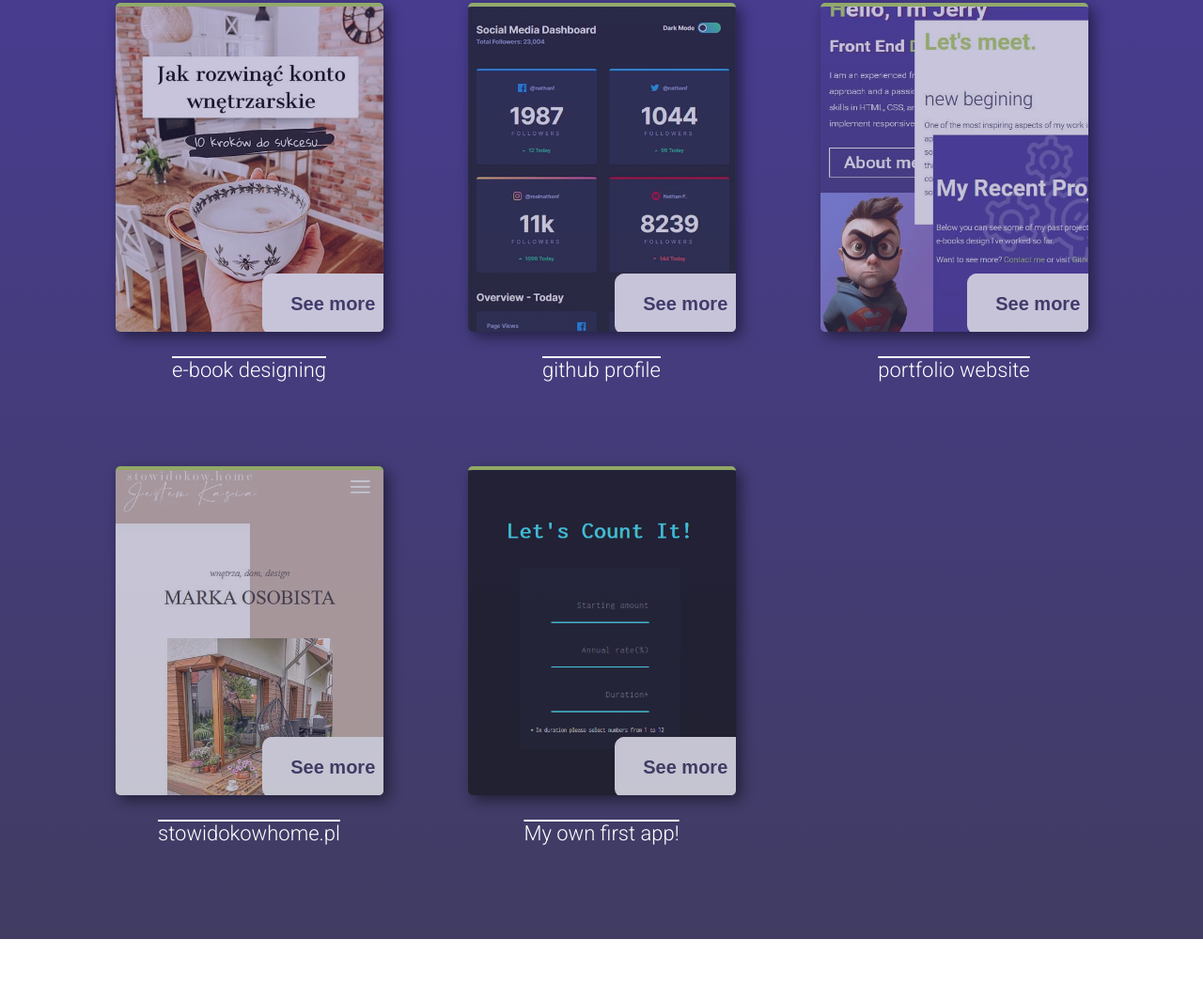
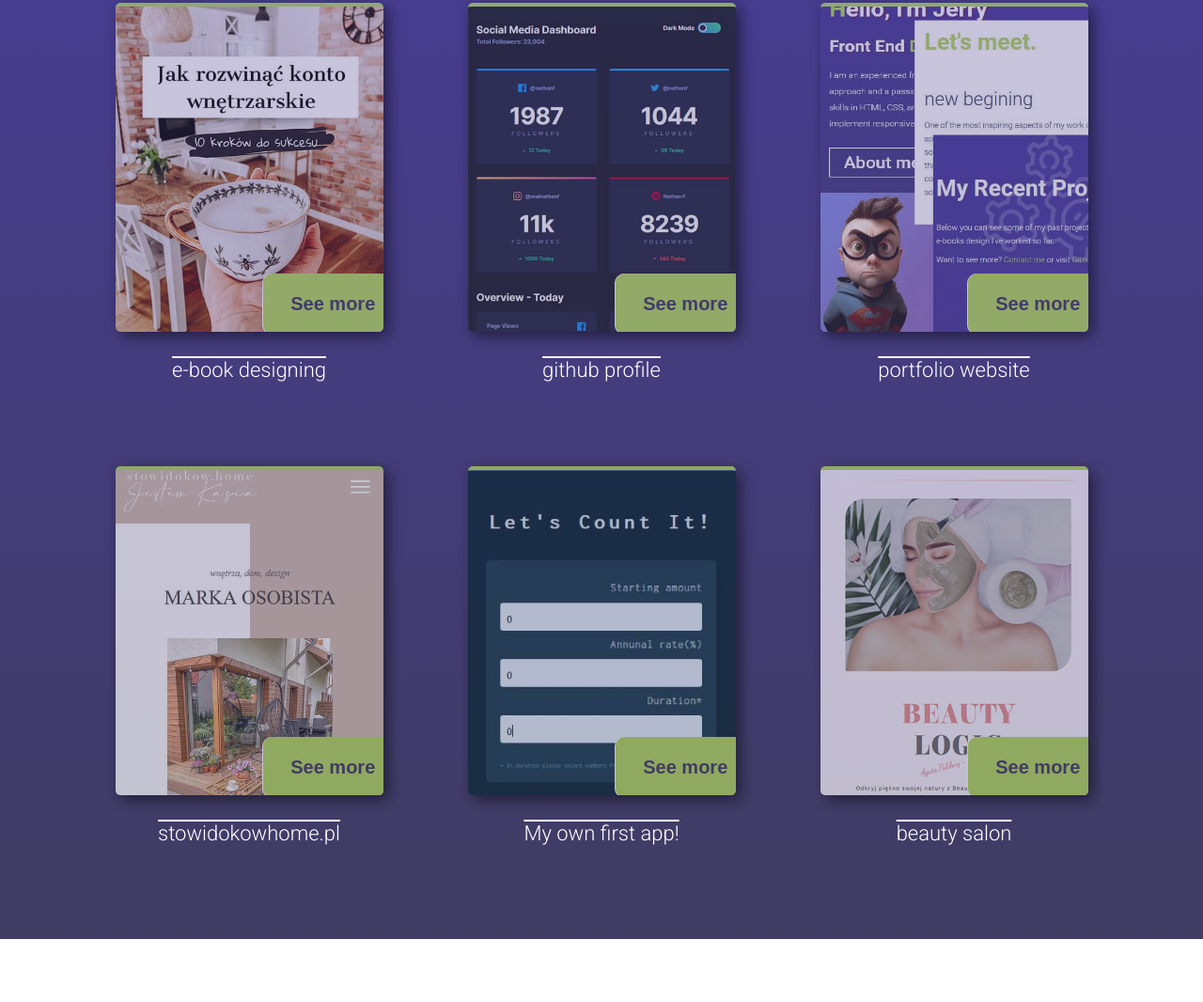
Before and after one commit to JerryWski/Portfolio-Site, a website: page index.html in a window 1280 px wide. Shown: the part 1805-2871 px from the top of the page at 94% size. Drawn offline with Linux system fonts and the light colour scheme.

Commit message:
adding new project and changes for styling

```diff
--- a/index.html
+++ b/index.html
@@ -255,6 +255,7 @@
                 >stowidokowhome.pl</a
               >
             </div>
+
             <div class="card-wrapper hide">
               <div class="card five">
                 <button class="card__button">See more</button>
@@ -272,6 +273,24 @@
                 >My own first app!</a
               >
             </div>
+
+            <div class="card-wrapper hide">
+              <div class="card six">
+                <button class="card__button">See more</button>
+                <div class="card__info">
+                  <div class="card-title">Website for a beauty salon</div>
+                  <div class="card-text">
+                    Working with a strongly growing beauty salon in my hometown
+                  </div>
+                </div>
+              </div>
+              <a
+                href="https://jerrywski.github.io/Project-A.G.A/"
+                class="card-link"
+                >beauty salon</a
+              >
+            </div>
+
           </div>
         </div>
       </section>
--- a/src/sass/components/projects-container.scss
+++ b/src/sass/components/projects-container.scss
@@ -66,7 +66,7 @@
     border-top: 2px solid var(--white);
     padding-top: rem(30);
     display: grid;
-    grid-template-columns: repeat(5, auto);
+    grid-template-columns: repeat(3, auto);
     gap: rem(90);
     margin-top: rem(40);
     margin-bottom: rem(100);
@@ -97,7 +97,7 @@
         position: absolute;
         z-index: 10;
         border: 1px solid var(--white);
-        background: var(--white);
+        background: var(--second-lime);
         color: var(--main-purple);
         font-size: rem(20);
         font-weight: 700;
@@ -120,7 +120,7 @@
           content: '';
           width: 100%;
           height: 100%;
-          border: 2px solid var(--white);
+          border: 2px solid var(--second-lime);
           border-radius: 10px;
           animation: pulse 1s infinite;
         }
@@ -128,6 +128,9 @@
 
       &__button:hover ~ .card__info {
         clip-path: circle(120% at 50% 100%);
+      }
+      &__button:hover {
+        opacity: 0;
       }
 
       &__info {
@@ -141,7 +144,6 @@
         bottom: 0;
         right: 0;
         color: var(--white);
-
         clip-path: circle(0 at 87.4% 92.4%);
         transition: clip-path 0.6s;
 
@@ -191,7 +193,10 @@
     }
 
     .five {
-      background-image: url(../img/project6.png);
+      background-image: url(../img/project8.jpg);
+    }
+    .six {
+      background-image: url(../img/project7.png);
     }
 
     .card-link {
```
Also changed, not shown: dist/css/components/projects-container.css, dist/css/style.css, dist/img/project7.png (added), dist/img/project8.jpg (added), src/img/project7.png (added), src/img/project8.jpg (added).
